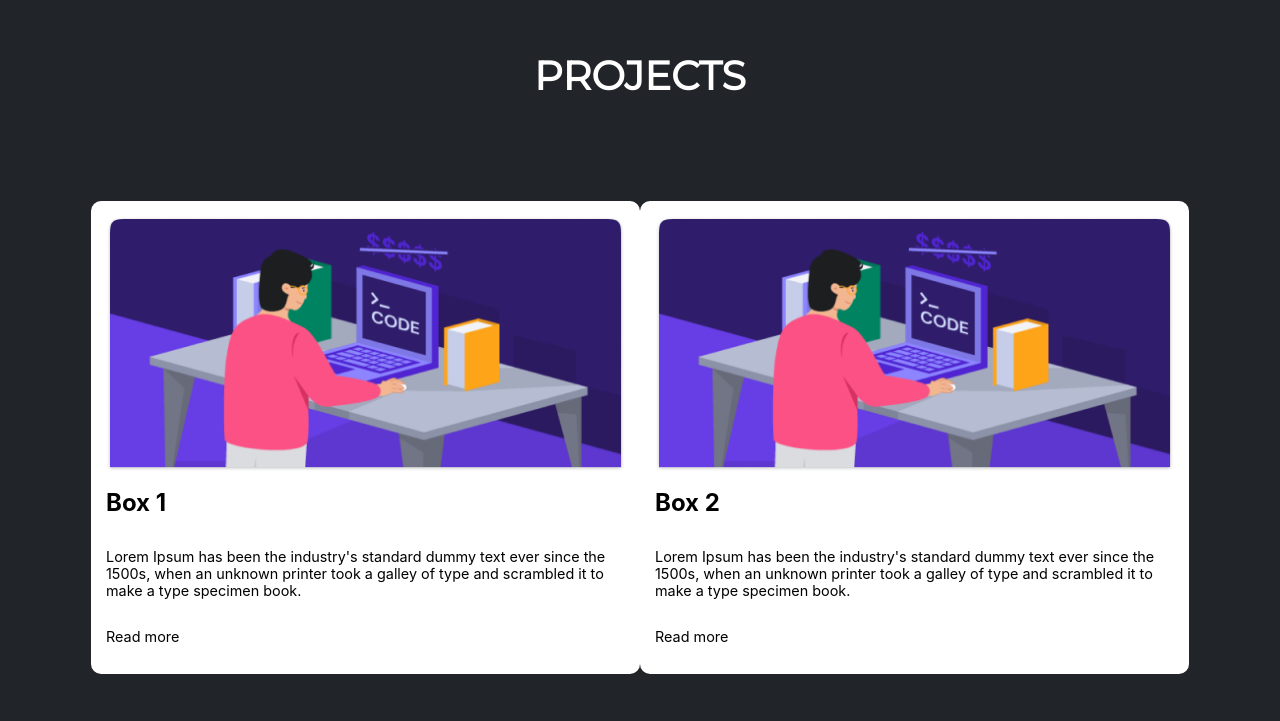
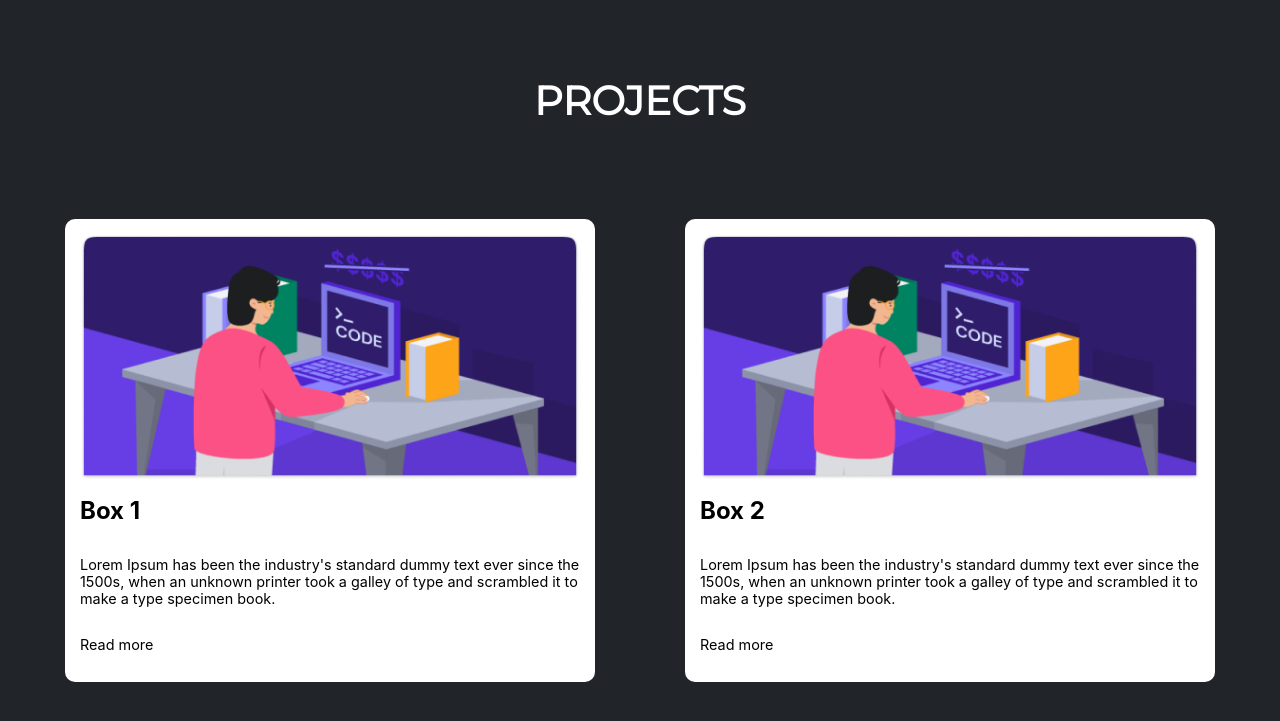
Before and after one commit to Harriet-Blundell/Portfolio, a React (Create React App) app: page / in a window 1280 px wide. Shown: the part 2591-3312 px from the top of the page. Built offline with nearby package versions, Linux system fonts and the light colour scheme.

Commit message:
Refactor code to get the swiper to function; comment out unnecessary styling

```diff
--- a/src/components/ProjectsScreen.jsx
+++ b/src/components/ProjectsScreen.jsx
@@ -1,63 +1,45 @@
 import React from "react";
-import projectImg from "../assets/learn-coding-online-for-free 1.png";
+import { Swiper, SwiperSlide } from "swiper/react";
 import { Wrapper, Title } from "../styles/SharedStyles.styled.js";
 import {
-  Container,
   Box,
-  InnerBox,
   Content,
   ProjectTitle,
   BottomText,
   ProjectImage,
 } from "../styles/ProjectsScreen.styled.js";
-import { Swiper, SwiperSlide } from "swiper/react";
+import { projectsData } from "../utils";
 import "../index.css";
 import "swiper/css";
 
 export default function ProjectsScreen() {
   return (
-    <Wrapper
-      justifyContent="space-evenly"
-      alignItem="center"
-      flexDirection="column"
-    >
-      <Title>PROJECTS</Title>
+    <Wrapper alignItem="flex-start" justifyContent="center" flexWrap="wrap">
+      <Title paddingTop="100px">PROJECTS</Title>
       <Swiper
-
         grabCursor={true}
-        slidesPerView={2}
+        breakpoints={{
+          436: {
+            slidesPerView: 1,
+          },
+          1125: {
+            slidesPerView: 2,
+          },
+        }}
       >
-        <Container>
-          <SwiperSlide className="swiper-slide-container">
-            <Box>
-              <ProjectImage src={projectImg} />
-              <InnerBox>
-                <ProjectTitle>Box 1</ProjectTitle>
-                <Content>
-                  Lorem Ipsum has been the industry's standard dummy text ever
-                  since the 1500s, when an unknown printer took a galley of type
-                  and scrambled it to make a type specimen book.
-                </Content>
-                <BottomText>Read more</BottomText>
-              </InnerBox>
-            </Box>
-          </SwiperSlide>
-          <SwiperSlide className="swiper-slide-container">
-            <Box>
-              <ProjectImage src={projectImg} />
-              <ProjectTitle>Box 2</ProjectTitle>
-              <Content>
-                Lorem Ipsum has been the industry's standard dummy text ever
-                since the 1500s, when an unknown printer took a galley of type
-                and scrambled it to make a type specimen book.
-              </Content>
-              <BottomText>Read more</BottomText>
-            </Box>
-          </SwiperSlide>
-        </Container>
+        {projectsData.map((project) => {
+          return (
+            <SwiperSlide className="swiper-slide-container">
+              <Box>
+                <ProjectImage src={project.imageSrc} />
+                <ProjectTitle>{project.title}</ProjectTitle>
+                <Content>{project.info}</Content>
+                <BottomText>{project.moreInfo}</BottomText>
+              </Box>
+            </SwiperSlide>
+          );
+        })}
       </Swiper>
     </Wrapper>
   );
 }
-
-// Separate out box component to make the code cleaner?
--- a/src/styles/ProjectsScreen.styled.js
+++ b/src/styles/ProjectsScreen.styled.js
@@ -1,33 +1,35 @@
 import styled from "styled-components";
 
-export const Container = styled.div`
-  display: flex;
-  flex-direction: column;
-  justify-content: space-around;
-  width: 100vw;
-  font-family: "Montserrat", sans-serif;
-  @media (min-width: 1154px) {
-    flex-direction: row;
-  }
-`;
+// export const Container = styled.div`
+//   display: flex;
+//   flex-direction: column;
+//   justify-content: space-around;
+//   font-family: "Montserrat", sans-serif;
+//   @media (min-width: 1154px) {
+//     flex-direction: row;
+//   }
+// `;
 
 export const Box = styled.div`
   display: flex;
   justify-content: flex-end;
   flex-direction: column;
-  width: 519px;
   background-color: #ffffff;
   border-radius: 10px;
   padding: 15px;
+  width: 100%;
+  @media (min-width: 768px) {
+    width: 500px;
+  }
 `;
 
-export const InnerBox = styled.div`
-  display: flex;
-  justify-content: flex-end;
-  flex-direction: column;
-  width: 519px;
-  background-color: #ffffff;
-`;
+// export const InnerBox = styled.div`
+//   display: flex;
+//   justify-content: flex-end;
+//   flex-direction: column;
+//   width: 519px;
+//   background-color: #ffffff;
+// `;
 
 export const ProjectTitle = styled.h1`
   font-size: 1.5rem;
```
